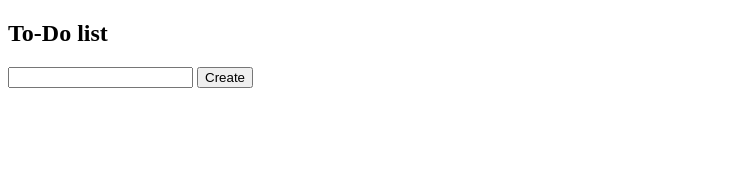
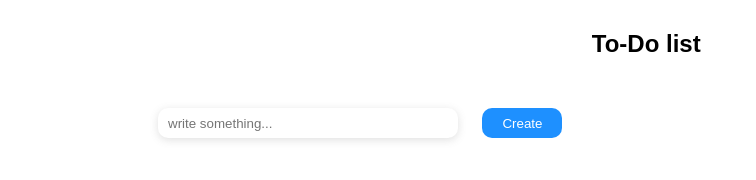
Before and after one commit to Muhammadrasul21/to-do-list, a plain HTML site: page index.html in a window 1280 px wide. Shown: the whole page, without its empty margins (0-756 px from the left). Drawn offline with Linux system fonts and the light colour scheme.

Commit message:
edited js

```diff
--- a/app.js
+++ b/app.js
@@ -21,12 +21,12 @@ function createList(data) {
     deleteButtons.forEach(button => {
         button.addEventListener("click", function () {
             const index = this.getAttribute("data-id")
-            deleteTodoItem(index)
+            deleteItem(index)
         })
     })
 }
 
-function deleteTodoItem(index) {
+function deleteItem(index) {
     DATA.splice(index, 1)
     localStorage.setItem("data", JSON.stringify(DATA))
     createList(DATA)
--- a/index.html
+++ b/index.html
@@ -5,17 +5,18 @@
     <meta charset="UTF-8">
     <meta name="viewport" content="width=device-width, initial-scale=1.0">
     <title>Document</title>
+    <link rel="stylesheet" href="./main.css">
 </head>
 
 <body>
-    <h2> To-Do list</h2>
-
-    <form class="form" action="">
-        <input type="text">
-        <button>Create</button>
-    </form>
-
-    <ul class="collection"></ul>
+    <div class="wrapper">
+        <h2> To-Do list</h2>
+        <form class="form" action="">
+            <input type="text" placeholder="write something...">
+            <button>Create</button>
+        </form>
+        <ul class="collection"></ul>
+    </div>
 
     <script src="./app.js"></script>
 </body>
--- a/main.scss
+++ b/main.scss
@@ -0,0 +1,46 @@
+* {
+    margin: 0;
+    padding: 0;
+    box-sizing: border-box;
+    font-family: sans-serif;
+}
+
+.wrapper {
+    margin: auto;
+    width: 80%;
+    height: 100vh;
+    padding: 30px;
+
+    h2 {
+        margin-left: 45%;
+        font-weight: 700;
+        margin-bottom: 50px;
+
+    }
+}
+
+.form {
+    input {
+        height: 30px;
+        width: 300px;
+        padding: 10px;
+        border-radius: 10px;
+        border: none;
+        outline: none;
+        margin-bottom: 20px;
+        box-shadow: rgba(99, 99, 99, 0.2) 0px 2px 8px 0px;
+        margin-right: 20px;
+    }
+
+    button {
+        width: 80px;
+        height: 30px;
+        border-radius: 10px;
+        border: none;
+        background-color: dodgerblue;
+        color: white;
+        :active{
+            background-color: antiquewhite;
+        }
+    }
+}
```
Also changed, not shown: main.css (added), 1 other file.
